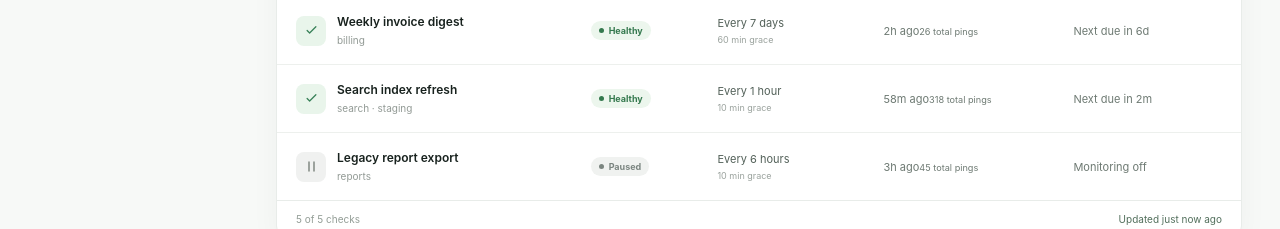
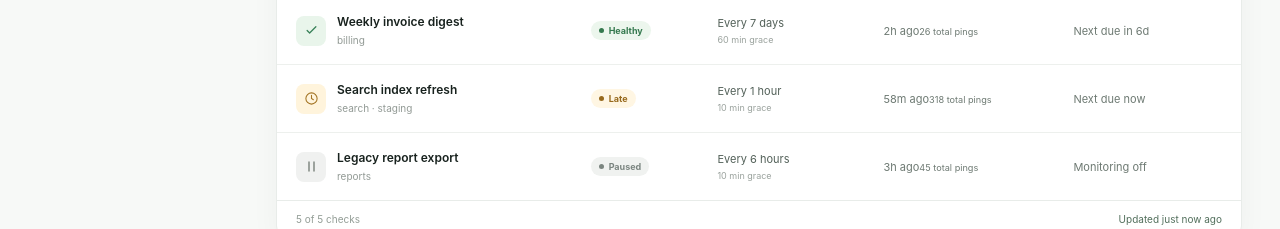
Before and after one commit to GhostChatDev/GhostPulse-by-GhostAgent, a plain HTML site: page index.html in a window 1280 px wide. Shown: the part 867-1096 px from the top of the page. Drawn offline with Linux system fonts and the light colour scheme.

Commit message:
Validate GhostPulse interface and fix sample grace deadline
Committed by Ghost Code.

```diff
--- a/index.html
+++ b/index.html
@@ -92,7 +92,7 @@ function seedChecks() {
     {id:uid(),name:'Nightly database backup',slug:'nightly-database-backup',description:'PostgreSQL backup to secure object storage.',tags:['database','production'],period:24,unit:'hours',grace:15,timezone:'UTC',lastPing:t-42*60000,nextDue:t+(24*60-42)*60000,status:'up',startedAt:null,pingCount:184,events:[{type:'success',time:t-42*60000,message:'Backup completed successfully'}],alerts:[],demo:true},
     {id:uid(),name:'Customer data sync',slug:'customer-data-sync',description:'Synchronize customer records with the data warehouse.',tags:['sync','production'],period:30,unit:'minutes',grace:5,lastPing:t-41*60000,nextDue:t-11*60000,status:'down',startedAt:null,pingCount:962,events:[{type:'down',time:t-6*60000,message:'No success ping within period + grace'},{type:'success',time:t-41*60000,message:'Success ping received'}],alerts:[{type:'down',time:t-6*60000}],demo:true},
     {id:uid(),name:'Weekly invoice digest',slug:'weekly-invoice-digest',description:'Generate and deliver the weekly account summary.',tags:['billing'],period:7,unit:'days',grace:60,lastPing:t-2*3600000,nextDue:t+(7*24-2)*3600000,status:'up',startedAt:null,pingCount:26,events:[{type:'success',time:t-2*3600000,message:'Invoice digest delivered'}],alerts:[],demo:true},
-    {id:uid(),name:'Search index refresh',slug:'search-index-refresh',description:'Refresh the product search index.',tags:['search','staging'],period:1,unit:'hours',grace:10,lastPing:t-58*60000,nextDue:t-(-2)*60000,status:'grace',startedAt:null,pingCount:318,events:[{type:'success',time:t-58*60000,message:'Success ping received'}],alerts:[],demo:true},
+    {id:uid(),name:'Search index refresh',slug:'search-index-refresh',description:'Refresh the product search index.',tags:['search','staging'],period:1,unit:'hours',grace:10,lastPing:t-58*60000,nextDue:t-2*60000,status:'grace',startedAt:null,pingCount:318,events:[{type:'success',time:t-58*60000,message:'Success ping received'}],alerts:[],demo:true},
     {id:uid(),name:'Legacy report export',slug:'legacy-report-export',description:'Paused while the export pipeline is migrated.',tags:['reports'],period:6,unit:'hours',grace:10,lastPing:t-3*3600000,nextDue:t+3*3600000,status:'paused',startedAt:null,pingCount:45,events:[{type:'paused',time:t-3600000,message:'Monitoring paused'}],alerts:[],demo:true}
   ];
 }
```
Also changed, not shown: 1 other file.
